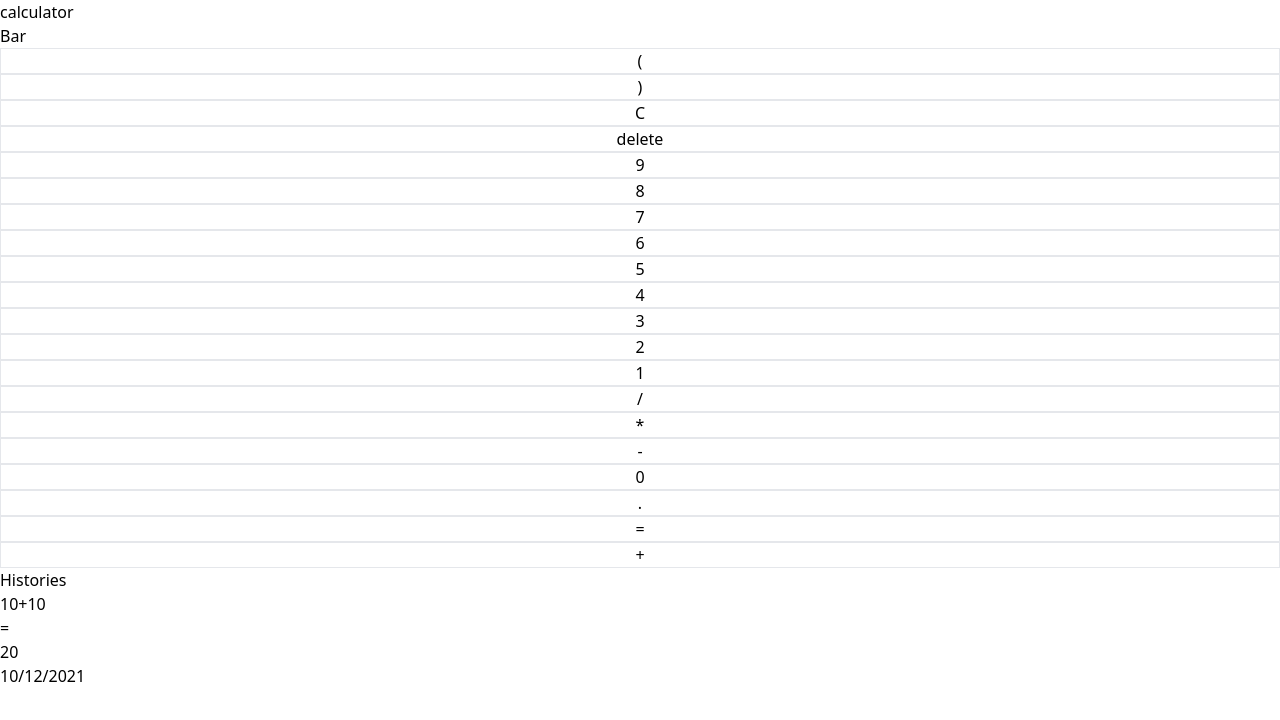
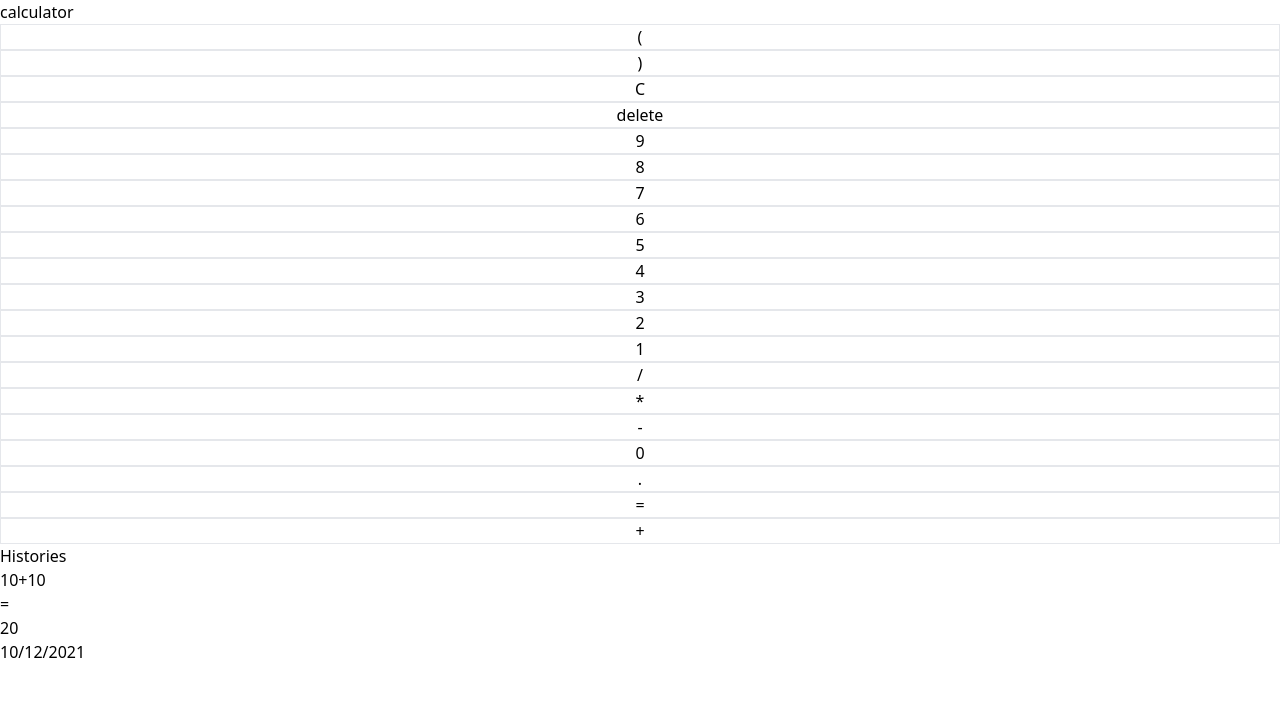
Before and after one commit to Khalid-Graine/calculator-app, a React (Vite) app: page / in a window 1280 px wide. Shown: the top 720 px of the page. Built offline with nearby package versions, Linux system fonts and the light colour scheme.

Commit message:
wrap the Bar code into Bar component

```diff
--- a/src/App.jsx
+++ b/src/App.jsx
@@ -48,10 +48,8 @@ function App() {
     <>
       <div className="w-11/12 mx-auto">
       <Title text={'calculator'} />
-      <div className="border px-2  h-10 flex justify-end items-center">
-     {expression}
-      </div>
-      <Bar />
+
+      <Bar {...{expression}} />
       <Calculator {...{type,removeLastNumber,deleteAll,calculateExpression}} />
       <Histories histories={histories} />
       </div>
--- a/src/components/Bar.jsx
+++ b/src/components/Bar.jsx
@@ -1,8 +1,10 @@
 import React from 'react'
 
-const Bar = () => {
+const Bar = ({expression}) => {
   return (
-    <div>Bar</div>
+    <div className="border px-2  h-10 flex justify-end items-center">
+    {expression}
+     </div>
   )
 }
 
```
